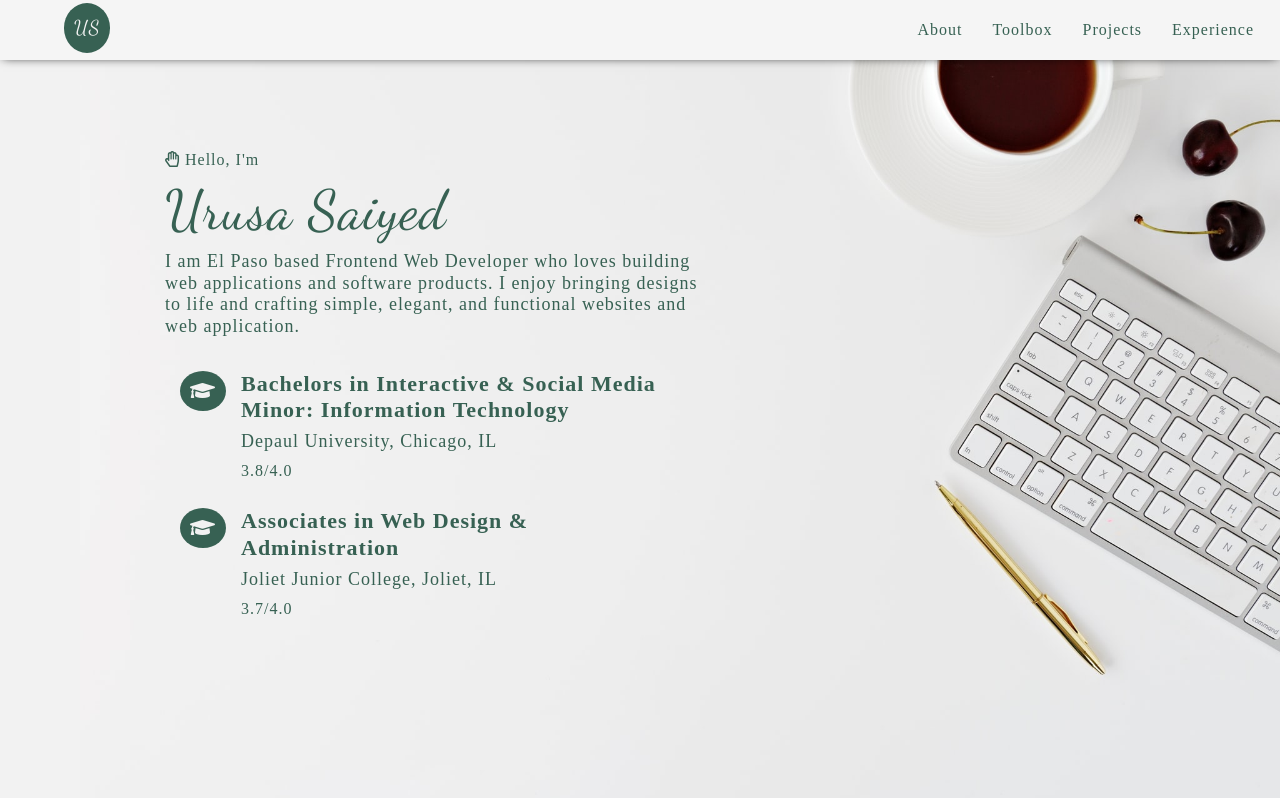
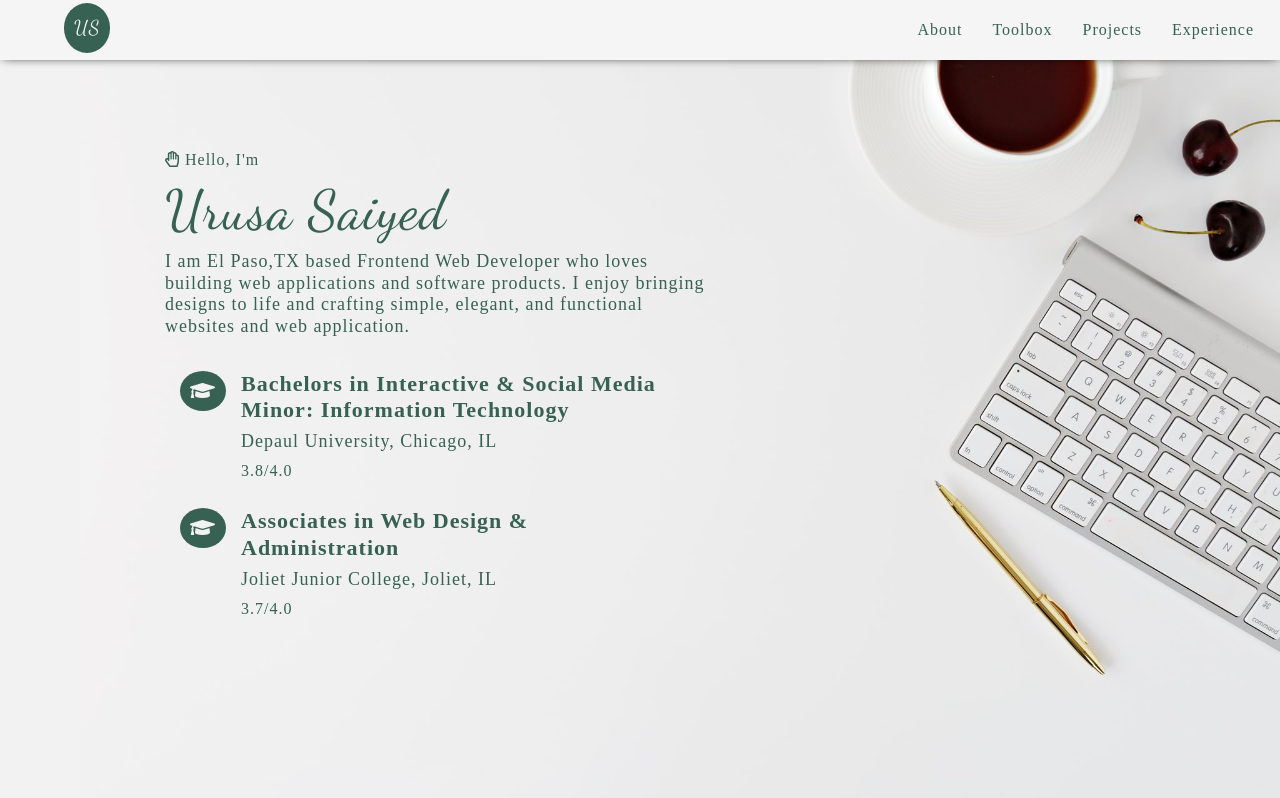
Before and after one commit to usaiyed27/portfolio, a website: page index.html in a window 1280 px wide. Shown: the top 798 px of the page. Drawn offline with nearby package versions, Linux system fonts and the light colour scheme; a web font is replaced by a local one.

Commit message:
modified intro

```diff
--- a/index.html
+++ b/index.html
@@ -49,7 +49,7 @@
 					 	<div class="introduction">
 							<h6><i class="far fa-hand-paper"></i> Hello, I'm</h6>
 							<h1 data-aos='fade-up' data-aos-duration="1000">Urusa Saiyed</h1>
-							<h5> I am El Paso based Frontend Web Developer who loves building web applications and software products. I enjoy
+							<h5> I am El Paso,TX based Frontend Web Developer who loves building web applications and software products. I enjoy
 							bringing designs to life and crafting simple, elegant, and
 							functional websites and web application.</h5>
 							<div id="education">
```
